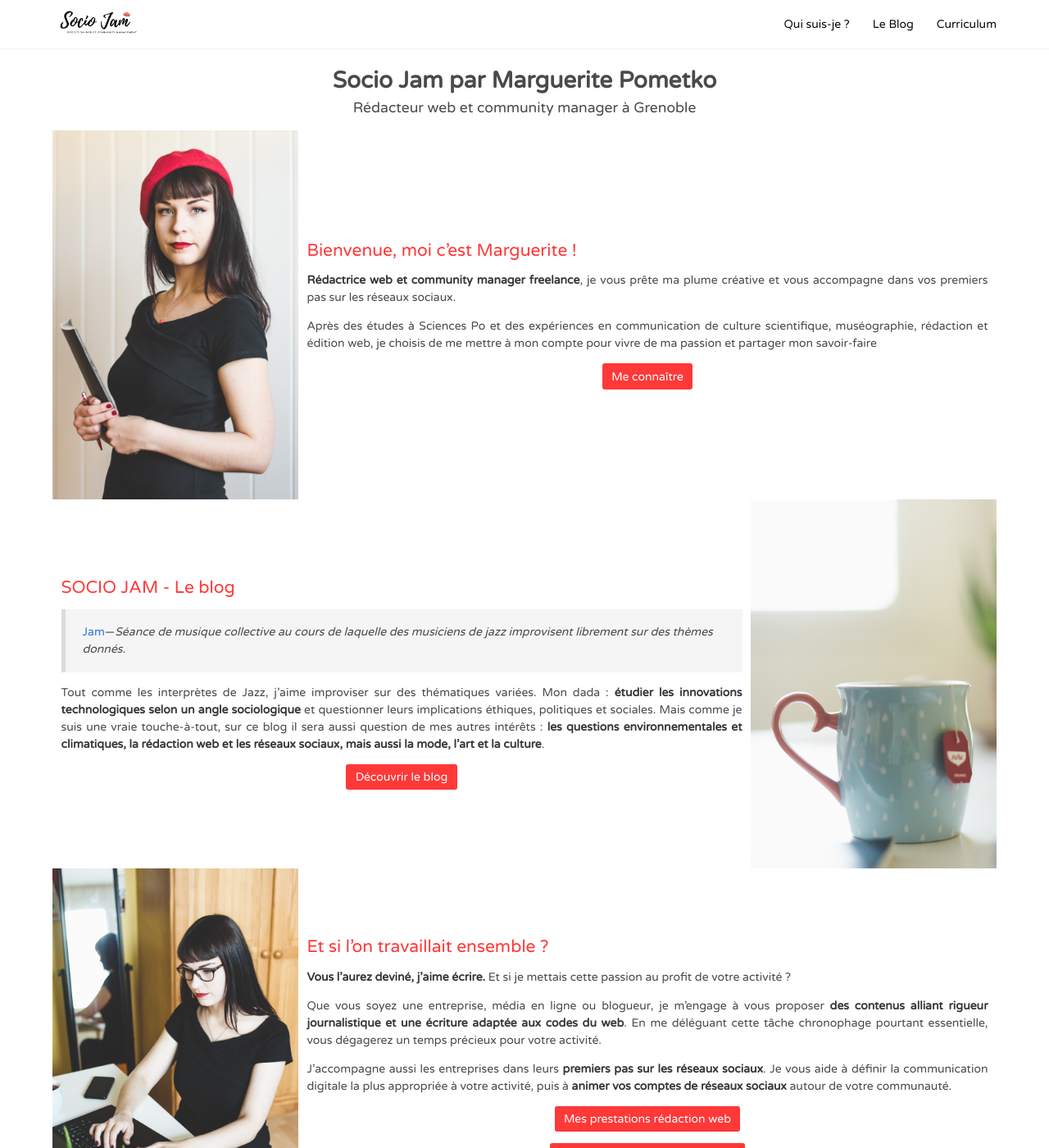
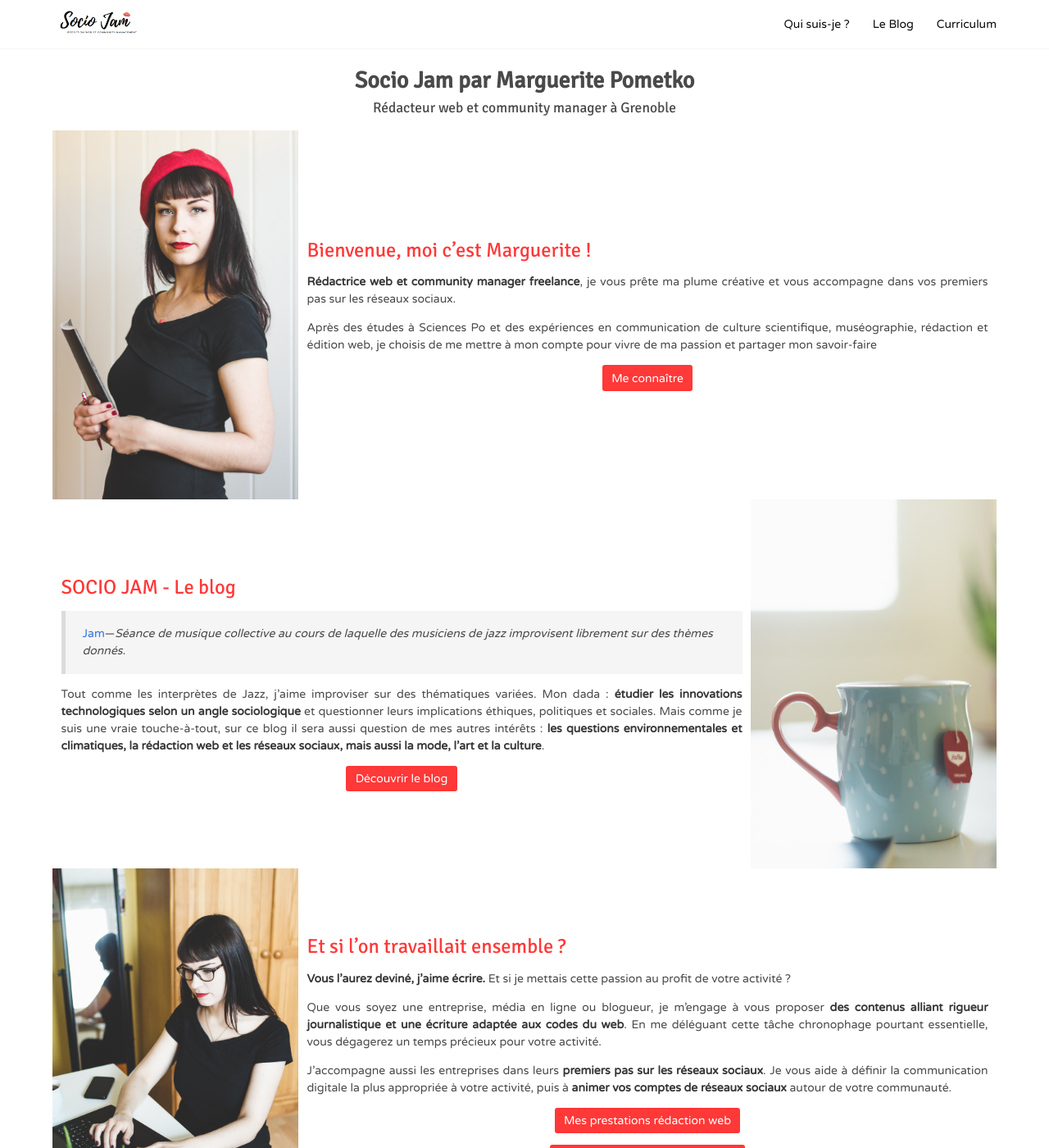
Before and after one commit to marguerite-p/marguerite-p.github.io, a Jekyll site: the page built from index.html, in a window 1280 px wide and 1400 px high. Shown: the whole window at 82% size. Built offline with Jekyll 4.4.1, drawn with Linux system fonts in a browser that asks for light colours; nearby versions of some CDN libraries.

Commit message:
polished index page & head

```diff
--- a/_includes/head.html
+++ b/_includes/head.html
@@ -3,84 +3,13 @@
   <meta http-equiv="X-UA-Compatible" content="IE=edge">
   <meta name="viewport" content="width=device-width, initial-scale=1">
 
-  <!-- SEO stuff -->
-  <!-- Generic -->
-  {% assign url = page.url | replace:'index.html','' | absolute_url %}
-  {% assign lang = page.lang | default: site.lang | default: 'fr_FR' %}
-  {% assign image = '/assets/images/socio-jam.png' | absolute_url %}
-
-  {% assign title = page.title | default: site.title | escape %}
-  {% assign description = page.meta-decription | default: page.excerpt | default: site.description | strip_html | normalize_whitespace | truncate: 160 | escape %}
-  {% assign author = page.author | default: site.author %}
-  {% assign keywords = page.meta-keywords | default: site.keywords %}
-  {% if page.layout == 'post' %}
-  {% assign type = 'article' %}
-  {% else %}
-  {% assign type = 'website' %}
-  {% endif %}
-
-  <title>{{ title }}</title>
-  <meta name="description" content="{{ description }}">
-  <meta name="author" content="{{ author }}" />
-  <meta name="keywords" content="{{ keywords | join: ', ' }}" />
-  <meta name="image" content="{{ image }}">
-
-  <!-- Twitter -->
-  <meta name="twitter:card" content="summary">
-  <meta name="twitter:site" content="@twitter_handle">
-  <meta name="twitter:creator" content="@twitter_handle">
-
-  <!-- Open Graph -->
-  <meta property="og:type" content="{{ type }}">
-  <meta property="og:url" content="{{ url }}">
-  <meta property="og:locale" content="{{ lang }}">
-  <meta property="og:site_name" content="{{ site.title | escape }}">
-  <meta property="og:title" content="{{ title }}">
-  <meta property="og:description" content="{{ description }}">
-  <meta property="og:image" content="{{ image }}">
-  <meta property="og:image:alt" content="{{ title }}">
-  <meta property="fb:profile_id" content="100004117324768">
-  <meta property="fb:app_id" content="appid">
-  <meta property="fb:admins" content="100004117324768">
-
-  {% if type == 'article' %}
-  <!-- Open Graph - Article -->
-  <meta property="article:author" content="100004117324768">
-  <meta property="article:publisher" content="100004117324768">
-  <meta property="article:section" content="{{ page.category }}">
-  <meta property="article:published_time" content="{{ page.date | date_to_xmlschema }}">
-  {% for keyword in keywords %}
-  <meta property="article:tag" content="{{ keyword }}">
-  {% endfor %}
-  {% endif %}
-
-  <!-- Cannonical link -->
-  <link rel="canonical" href="{{ url }}">
-
-  <!-- Search engines verification -->
-  {% if site.webmaster_verifications %}
-  {% if site.webmaster_verifications.google %}
-  <meta name="google-site-verification" content="{{ site.webmaster_verifications.google }}" />
-  {% endif %}
-
-  {% if site.webmaster_verifications.bing %}
-  <meta name="msvalidate.01" content="{{ site.webmaster_verifications.bing }}" />
-  {% endif %}
-
-  {% if site.webmaster_verifications.alexa %}
-  <meta name="alexaVerifyID" content="{{ site.webmaster_verifications.alexa }}" />
-  {% endif %}
-
-  {% if site.webmaster_verifications.yandex %}
-  <meta name="yandex-verification" content="{{ site.webmaster_verifications.yandex }}" />
-  {% endif %}
-  {% endif %}
+  {% include seo.html %}
 
   <!-- Article feed -->
   {% feed_meta %}
 
   <!-- Google fonts -->
-  <link href="https://fonts.googleapis.com/css?family=Varela+Round" rel="stylesheet">
+  <link href="https://fonts.googleapis.com/css?family=Signika|Varela+Round" rel="stylesheet">
 
   <!-- Styles -->
   <link rel="stylesheet" href="{{ '/assets/css/main.css' | relative_url }}">
--- /dev/null
+++ b/_includes/seo.html
@@ -0,0 +1,72 @@
+<!-- SEO stuff -->
+<!-- Generic -->
+{% assign url = page.url | replace:'index.html','' | absolute_url %}
+{% assign lang = page.lang | default: site.lang | default: 'fr_FR' %}
+{% assign image = '/assets/images/socio-jam.png' | absolute_url %}
+
+{% assign title = page.title | default: site.title | escape %}
+{% assign description = page.meta-decription | default: page.excerpt | default: site.description | strip_html | normalize_whitespace | truncate: 160 | escape %}
+{% assign author = page.author | default: site.author %}
+{% assign keywords = page.meta-keywords | default: site.keywords %}
+{% if page.layout == 'post' %}
+{% assign type = 'article' %}
+{% else %}
+{% assign type = 'website' %}
+{% endif %}
+
+<title>{{ title }}</title>
+<meta name="description" content="{{ description }}">
+<meta name="author" content="{{ author }}" />
+<meta name="keywords" content="{{ keywords | join: ', ' }}" />
+<meta name="image" content="{{ image }}">
+
+<!-- Twitter -->
+<meta name="twitter:card" content="summary">
+<meta name="twitter:site" content="@twitter_handle">
+<meta name="twitter:creator" content="@twitter_handle">
+
+<!-- Open Graph -->
+<meta property="og:type" content="{{ type }}">
+<meta property="og:url" content="{{ url }}">
+<meta property="og:locale" content="{{ lang }}">
+<meta property="og:site_name" content="{{ site.title | escape }}">
+<meta property="og:title" content="{{ title }}">
+<meta property="og:description" content="{{ description }}">
+<meta property="og:image" content="{{ image }}">
+<meta property="og:image:alt" content="{{ title }}">
+<meta property="fb:profile_id" content="100004117324768">
+<meta property="fb:app_id" content="appid">
+<meta property="fb:admins" content="100004117324768">
+
+{% if type == 'article' %}
+<!-- Open Graph - Article -->
+<meta property="article:author" content="100004117324768">
+<meta property="article:publisher" content="100004117324768">
+<meta property="article:section" content="{{ page.category }}">
+<meta property="article:published_time" content="{{ page.date | date_to_xmlschema }}">
+{% for keyword in keywords %}
+<meta property="article:tag" content="{{ keyword }}">
+{% endfor %}
+{% endif %}
+
+<!-- Cannonical link -->
+<link rel="canonical" href="{{ url }}">
+
+<!-- Search engines verification -->
+{% if site.webmaster_verifications %}
+{% if site.webmaster_verifications.google %}
+<meta name="google-site-verification" content="{{ site.webmaster_verifications.google }}" />
+{% endif %}
+
+{% if site.webmaster_verifications.bing %}
+<meta name="msvalidate.01" content="{{ site.webmaster_verifications.bing }}" />
+{% endif %}
+
+{% if site.webmaster_verifications.alexa %}
+<meta name="alexaVerifyID" content="{{ site.webmaster_verifications.alexa }}" />
+{% endif %}
+
+{% if site.webmaster_verifications.yandex %}
+<meta name="yandex-verification" content="{{ site.webmaster_verifications.yandex }}" />
+{% endif %}
+{% endif %}
--- a/_sass/_root.scss
+++ b/_sass/_root.scss
@@ -19,6 +19,14 @@ html {
   border-bottom: 1px solid $white-ter;
 }
 
+.is-signika {
+  font-family: $signika-font;
+}
+
+.is-varela {
+  font-family: $varela-font;
+}
+
 .is-overlay-container {
   position: relative;
 }
@@ -30,6 +38,14 @@ html {
 .is-reversed-tablet {
   @include tablet {
     flex-direction: row-reverse;
+  }
+}
+
+.content {
+  h1,
+  h2,
+  h3 {
+    @extend .is-signika;
   }
 }
 
--- a/_sass/_variables.scss
+++ b/_sass/_variables.scss
@@ -1,4 +1,8 @@
 @import 'bulma/utilities/initial-variables';
+
+$signika-font: 'Signika', sans-serif;
+$varela-font: 'Varela Round', sans-serif;
+
 
 $socio-jam-red: hsl(0, 100%, 61%);
 // replace turquoise with red. Ugly but... meh !
@@ -6,7 +10,7 @@ $turquoise: $socio-jam-red;
 
 $content-heading-color: $socio-jam-red;
 
-$family-sans-serif: 'Varela Round', sans-serif;
+$family-sans-serif: $varela-font;
 $body-size: 14px;
 
 $section-padding: 1.5rem 0;
--- a/index.html
+++ b/index.html
@@ -3,8 +3,8 @@ layout: home
 ---
 
 <div class="index-title is-flex is-column">
-  <h1 class="is-size-3 has-text-weight-bold">{{ site.title }} par {{ site.author }}</h1>
-  <h3 class="is-size-5">Rédacteur web et community manager à Grenoble</h3>
+  <h1 class="is-size-3 has-text-weight-bold is-signika">{{ site.title }} par {{ site.author }}</h1>
+  <h3 class="is-size-5 is-signika">Rédacteur web et community manager à Grenoble</h3>
 </div>
 <div class="index-pages columns is-gapless is-multiline">
   <div class="index-page column is-full columns">
@@ -14,10 +14,10 @@ layout: home
       </figure>
     </div>
     <div class="index-page__text column is-marginless is-flex is-column content">
-      <h3>Bienvenue, moi c’est Marguerite !</h3>
+      <h2>Bienvenue, moi c’est Marguerite !</h2>
       <p><strong>Rédactrice web et community manager freelance</strong>, je vous prête ma plume créative et vous accompagne dans vos premiers pas sur les réseaux sociaux.</p>
       <p>Après des études à Sciences Po et des expériences en communication de culture scientifique, muséographie, rédaction et édition web, je choisis de me mettre à mon compte pour vivre de ma passion et partager mon savoir-faire</p>
-      <a class="button is-primary">Me connaître</a>
+      <a class="button is-primary" href="/about.html">Me connaître</a>
     </div>
   </div>
   <div class="index-page column is-full columns is-reversed-tablet">
@@ -27,10 +27,10 @@ layout: home
       </figure>
     </div>
     <div class="index-page__text column is-marginless is-flex is-column content">
-      <h3>SOCIO JAM - Le blog</h3>
+      <h2>SOCIO JAM - Le blog</h2>
       <blockquote><a href="http://www.cnrtl.fr/definition/jam-session" target="_blank" alt="jam">Jam</a>&mdash;<em>Séance de musique collective au cours de laquelle des musiciens de jazz improvisent librement sur des thèmes donnés.</em></blockquote>
       <p>Tout comme les interprètes de Jazz, j’aime improviser sur des thématiques variées. Mon dada : <strong>étudier les innovations technologiques selon un angle sociologique</strong> et questionner leurs implications éthiques, politiques et sociales. Mais comme je suis une vraie touche-à-tout, sur ce blog il sera aussi question de mes autres intérêts : <strong>les questions environnementales et climatiques, la rédaction web et les réseaux sociaux, mais aussi la mode, l’art et la culture</strong>.</p>
-      <a class="button is-primary">Découvrir le blog</a>
+      <a class="button is-primary" href="/blog.html">Découvrir le blog</a>
     </div>
   </div>
   <div class="index-page column is-full columns">
@@ -40,7 +40,7 @@ layout: home
       </figure>
     </div>
     <div class="index-page__text column is-marginless is-flex is-column content">
-        <h3>Et si l’on travaillait ensemble ?</h3>
+        <h2>Et si l’on travaillait ensemble ?</h2>
         <p><strong>Vous l’aurez deviné, j’aime écrire.</strong> Et si je mettais cette passion au profit de votre activité ?</p>
         <p>Que vous soyez une entreprise, média en ligne ou blogueur, je m’engage à vous proposer <strong>des contenus alliant rigueur journalistique et une écriture adaptée aux codes du web</strong>. En me déléguant cette tâche chronophage pourtant essentielle, vous dégagerez un temps précieux pour votre activité.</p>
         <p>J’accompagne aussi les entreprises dans leurs <strong>premiers pas sur les réseaux sociaux</strong>. Je vous aide à définir la communication digitale la plus appropriée à votre activité, puis à <strong>animer vos comptes de réseaux sociaux</strong> autour de votre communauté.</p>
```
